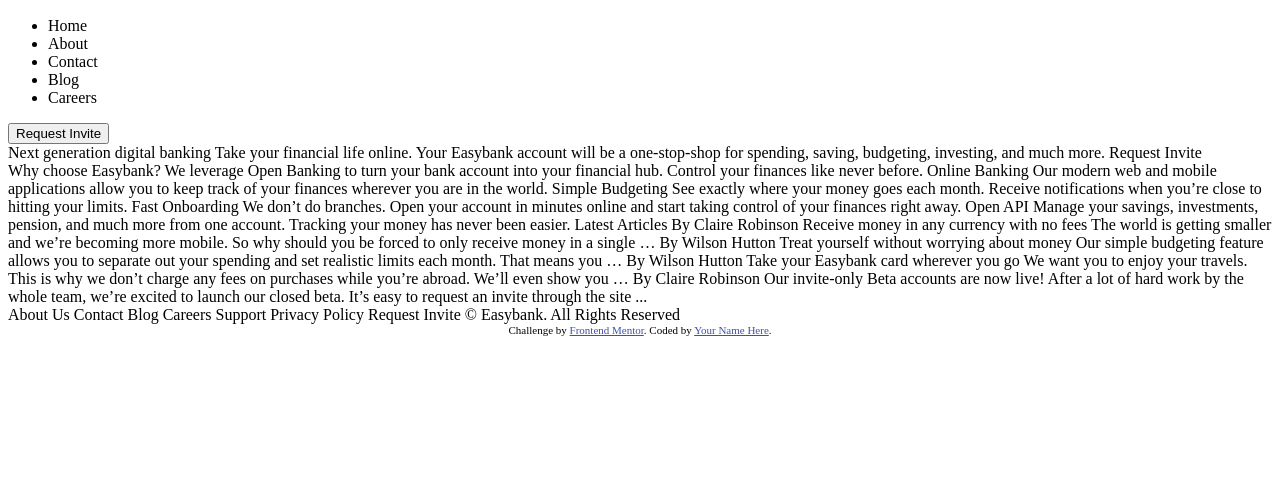
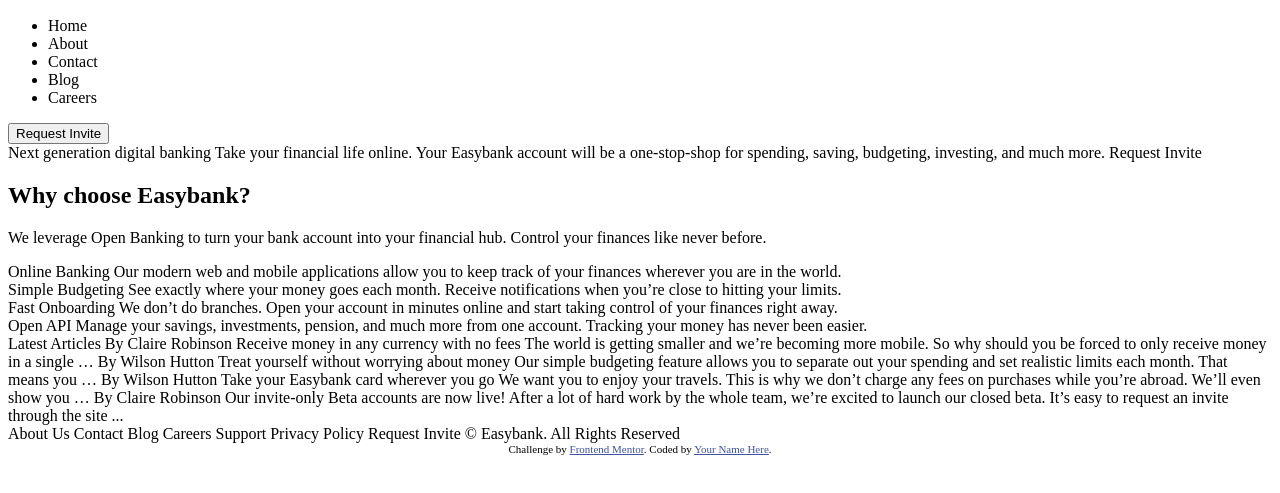
Before and after one commit to codein-looney/easybank-landing-page, a plain HTML site: page index.html in a window 1280 px wide. Shown: the part 31-524 px from the top of the page. Drawn offline with Linux system fonts and the light colour scheme.

Commit message:
defining flex section

```diff
--- a/index.html
+++ b/index.html
@@ -48,26 +48,37 @@
 
 
 
-    Why choose Easybank?
-
+    <section class="flex">
+      <div class="flex-heading">
+        <h1 class="flex-title">Why choose Easybank?</h1>
+        <p class="flex-subtitlte">
           We leverage Open Banking to turn your bank account into your financial hub. Control
           your finances like never before.
-
+        </p>
+      </div>
+      <div class="flex-content">
+        <div class="flex-blocks">
           Online Banking
           Our modern web and mobile applications allow you to keep track of your finances
           wherever you are in the world.
-
+        </div>
+        <div class="flex-blocks">
           Simple Budgeting
           See exactly where your money goes each month. Receive notifications when you’re
           close to hitting your limits.
-
+        </div>
+        <div class="flex-blocks">
           Fast Onboarding
           We don’t do branches. Open your account in minutes online and start taking control
           of your finances right away.
-
+        </div>
+        <div class="flex-blocks">
           Open API
           Manage your savings, investments, pension, and much more from one account. Tracking
           your money has never been easier.
+        </div>
+      </div>
+    </section>
 
 
 
```
Lines whose indentation alone changed are shown as unchanged.
